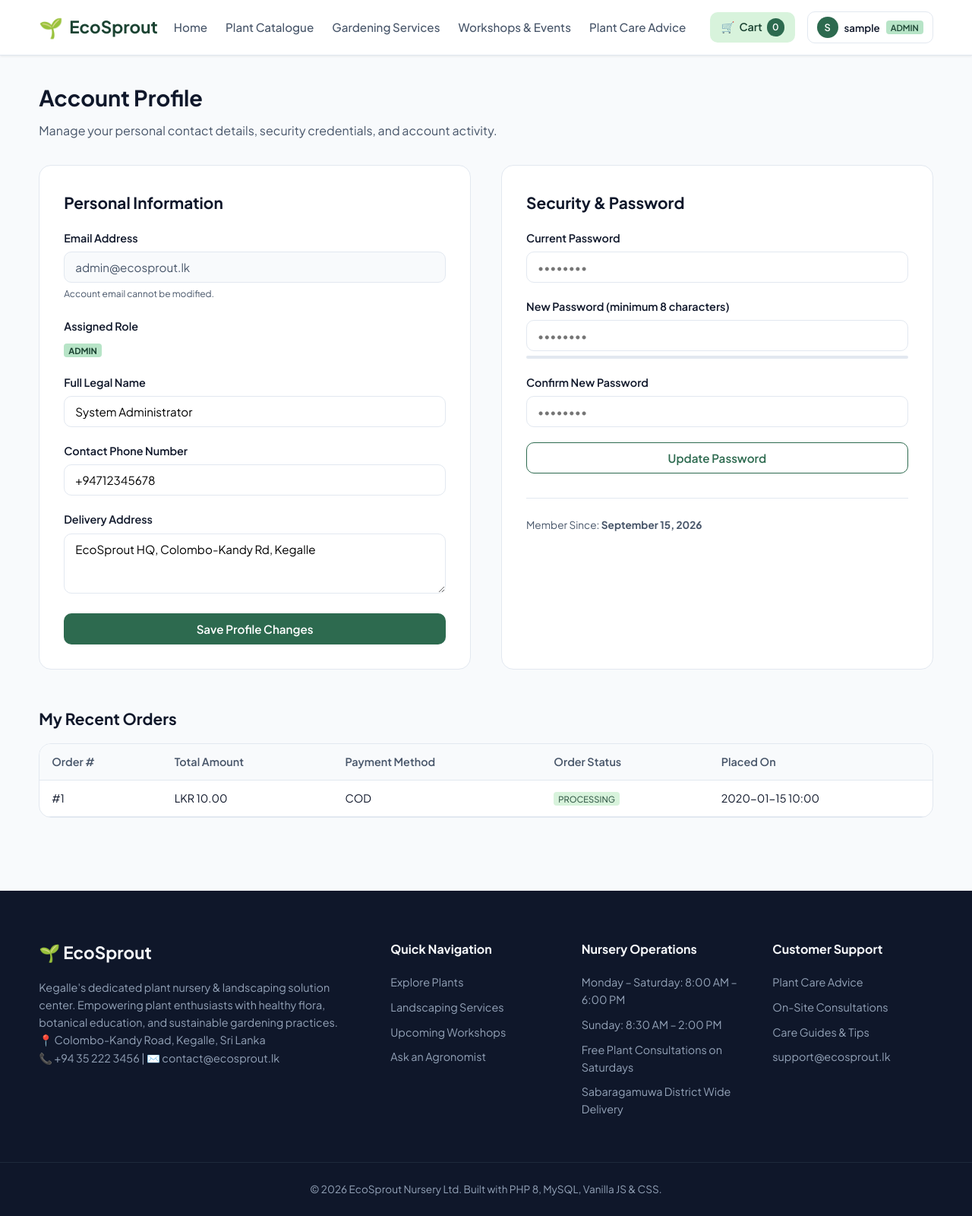
After one commit to dbssujan/ecosprout, a PHP site: page /ecosprout/pages/profile.php in a window 1280 px wide. The commit adds this page. Shown: the whole page at 76% size. Run offline with PHP 8.4, Linux system fonts and the light colour scheme; a user stored in the database is signed in; data comes from the database, SQL or seed files in the repository; tables that the repository leaves empty hold one stand-in row (values such as "Sample post").

Commit message:
Enhance profile management with secure password change and user information update features

```diff
--- a/assets/js/auth.js
+++ b/assets/js/auth.js
@@ -1,109 +1,147 @@
 /**
- * Authentication and Form Validation (Vanilla JS)
+ * Authentication and Form Validation
  * Handles live password strength scoring and matching confirmation
  */
 document.addEventListener('DOMContentLoaded', () => {
-    const pw = document.getElementById('regPassword');
-    const confirmPw = document.getElementById('regConfirmPassword');
-    const strengthMeter = document.getElementById('pwStrengthMeter');
-    const strengthLabel = document.getElementById('pwStrengthLabel');
-    const matchMsg = document.getElementById('pwMatchMsg');
-    const form = pw ? pw.closest('form') : null;
+    function setupPasswordValidation(options) {
+        const pw = document.getElementById(options.pwId);
+        const confirmPw = document.getElementById(options.confirmId);
+        const meter = document.getElementById(options.meterId);
+        const label = document.getElementById(options.labelId);
+        const matchMsg = document.getElementById(options.matchMsgId);
+        const form = document.getElementById(options.formId) || (pw ? pw.closest('form') : null);
 
+        // If elements aren't on this page, exit gracefully
         if (!pw || !confirmPw) return;
 
-    // Evaluates password strength on a scale of 0 to 4
-    function calculateStrength(password) {
-        let score = 0;
-        if (password.length >= 8) score++;
-        if (/[A-Z]/.test(password)) score++;
-        if (/[0-9]/.test(password)) score++;
-        if (/[^A-Za-z0-9]/.test(password)) score++;
-        return score;
-    }
+        function checkStrength() {
+            const val = pw.value;
+            if (!meter || !label) return 0;
 
-    // Updates live strength meter bar and text
-    function updateStrength() {
-        const val = pw.value;
-        const score = calculateStrength(val);
-
-        if (!val) {
-            if (strengthMeter) strengthMeter.style.width = '0%';
-            if (strengthLabel) strengthLabel.textContent = '';
+            if (!val || val.length === 0) {
+                meter.style.width = '0%';
+                label.textContent = '';
                 return 0;
             }
 
-        const levels = [
-            { width: '25%', color: 'var(--danger)', text: 'Weak (needs 8+ Charactrer, numbers, symbols)' },
-            { width: '50%', color: 'var(--warning)', text: 'Fair (add numbers or uppercase)' },
-            { width: '75%', color: 'var(--accent-orange, #f59e0b)', text: 'Good' },
-            { width: '100%', color: 'var(--success)', text: 'Strong password' }
-        ];
+            const hasMinLength = val.length >= 8;
+            const hasUpper = /[A-Z]/.test(val);
+            const hasLower = /[a-z]/.test(val);
+            const hasSymbol = /[^A-Za-z0-9]/.test(val);
+            const isOnlyDigits = /^\d+$/.test(val);
+            const isOnlyLetters = /^[a-zA-Z]+$/.test(val);
 
-        const current = levels[Math.max(0, score - 1)];
-
-        if (strengthMeter) {
-            strengthMeter.style.width = current.width;
-            strengthMeter.style.backgroundColor = current.color;
+            // Rule 1: STRICT WEAK (All digits, all letters, or under 8 chars)
+            if (isOnlyDigits || isOnlyLetters || !hasMinLength) {
+                meter.style.width = '25%';
+                meter.style.backgroundColor = '#dc2626'; // Red
+                if (isOnlyDigits) {
+                    label.textContent = 'Weak: Cannot be only numbers (must include letters)';
+                } else if (isOnlyLetters) {
+                    label.textContent = 'Weak: Cannot be only letters (must include numbers)';
+                } else {
+                    label.textContent = `Too short (${val.length}/8 characters minimum)`;
+                }
+                label.style.color = '#dc2626';
+                return 1;
             }
 
-        if (strengthLabel) {
-            strengthLabel.textContent = current.text;
-            strengthLabel.style.color = current.color;
+            // Rule 2: Meets base criteria (8+ chars, mix of letters and numbers)
+            let score = 2;
+            if (hasUpper && hasLower) score++;
+            if (hasSymbol) score++;
+            if (val.length >= 12) score++;
+
+            if (score === 2) {
+                meter.style.width = '50%';
+                meter.style.backgroundColor = '#f59e0b'; // Amber
+                label.textContent = 'Fair: Add uppercase letters or symbols';
+                label.style.color = '#f59e0b';
+                return 2;
+            } else if (score === 3) {
+                meter.style.width = '75%';
+                meter.style.backgroundColor = '#d97706'; // Orange
+                label.textContent = 'Good: Mix symbols (!@#$) for maximum security';
+                label.style.color = '#d97706';
+                return 3;
+            } else {
+                meter.style.width = '100%';
+                meter.style.backgroundColor = '#16a34a'; // Green
+                label.textContent = 'Strong password ✓';
+                label.style.color = '#16a34a';
+                return 4;
+            }
         }
 
-        return score;
-    }
+        function checkMatch() {
+            if (!matchMsg) return false;
 
-    // Checks whether both password fields match
-    function checkMatch() {
             if (!confirmPw.value) {
-            if (matchMsg) matchMsg.style.display = 'none';
+                matchMsg.style.display = 'none';
                 return false;
             }
 
             if (pw.value === confirmPw.value) {
-            if (matchMsg) {
                 matchMsg.style.display = 'block';
-                matchMsg.style.color = 'var(--success)';
+                matchMsg.style.color = '#16a34a';
                 matchMsg.textContent = '✓ Passwords match';
-            }
                 return true;
             } else {
-            if (matchMsg) {
                 matchMsg.style.display = 'block';
-                matchMsg.style.color = 'var(--danger)';
+                matchMsg.style.color = '#dc2626';
                 matchMsg.textContent = '✗ Passwords do not match';
-            }
                 return false;
             }
         }
 
         pw.addEventListener('input', () => {
-        updateStrength();
+            checkStrength();
             if (confirmPw.value) checkMatch();
         });
 
         confirmPw.addEventListener('input', checkMatch);
 
-    // Form submission guard
+        // Submit Blocker: Enforce both rules before form leaves the browser
         if (form) {
             form.addEventListener('submit', (e) => {
-            const score = updateStrength();
-            const matches = checkMatch();
+                const val = pw.value;
+                const isOnlyDigits = /^\d+$/.test(val);
+                const isOnlyLetters = /^[a-zA-Z]+$/.test(val);
 
-            if (pw.value.length < 8) {
+                if (val.length < 8 || isOnlyDigits || isOnlyLetters) {
                     e.preventDefault();
-                alert('Password must be at least 8 characters long.');
+                    alert('Password must be at least 8 characters long and contain both letters and numbers.');
                     pw.focus();
                     return;
                 }
 
-            if (!matches) {
+                if (!checkMatch()) {
                     e.preventDefault();
                     alert('Passwords do not match.');
                     confirmPw.focus();
+                    return;
                 }
             });
         }
+    }
+
+    // 1. Automatically binds to Registration Page (if on register.php)
+    setupPasswordValidation({
+        pwId: 'regPassword',
+        confirmId: 'regConfirmPassword',
+        meterId: 'pwStrengthMeter',
+        labelId: 'pwStrengthLabel',
+        matchMsgId: 'pwMatchMsg',
+        formId: null // uses closest form
     });
+
+    // 2. Automatically binds to Profile Page (if on profile.php)
+    setupPasswordValidation({
+        pwId: 'profileNewPassword',
+        confirmId: 'profileConfirmPassword',
+        meterId: 'profileStrengthMeter',
+        labelId: 'profileStrengthLabel',
+        matchMsgId: 'profileMatchMsg',
+        formId: 'profilePwForm'
+    });
+});
--- a/includes/navbar.php
+++ b/includes/navbar.php
@@ -39,6 +39,7 @@ $cartCount = isset($_SESSION['cart']) ? array_sum($_SESSION['cart']) : 0;
                             <span class="role-pill"><?= htmlspecialchars($currentUser['role']) ?></span>
                         </button>
                         <div class="dropdown-menu" id="userDropdownMenu">
+                            <a href="<?= APP_URL ?>/pages/profile.php">My Profile</a>
                             <?php if (has_role(['admin'])): ?>
                                 <a href="<?= APP_URL ?>/pages/admin_dashboard.php">Admin Dashboard</a>
                             <?php endif; ?>
--- /dev/null
+++ b/pages/profile.php
@@ -0,0 +1,256 @@
+<?php
+$pageTitle = 'My Profile';
+$extraScript = 'auth.js?v=' . time();
+require_once __DIR__ . '/../includes/header.php';
+require_login();
+
+$user = current_user();
+$pdo = Database::getConnection();
+
+$profileMsg = '';
+$profileError = '';
+$pwMsg = '';
+$pwError = '';
+
+// 1. Handle Profile Information Update
+if ($_SERVER['REQUEST_METHOD'] === 'POST' && isset($_POST['update_profile'])) {
+    $csrf = $_POST['csrf_token'] ?? '';
+    if (!verify_csrf_token($csrf)) {
+        $profileError = 'Invalid security token. Please try again.';
+    } else {
+        $fullName = sanitize($_POST['full_name'] ?? '');
+        $phone = sanitize($_POST['phone'] ?? '');
+        $address = sanitize($_POST['address'] ?? '');
+
+        if (empty($fullName)) {
+            $profileError = 'Full legal name is required.';
+        } else {
+            try {
+                $stmt = $pdo->prepare("UPDATE users SET full_name = :name, phone = :phone, address = :address WHERE id = :id");
+                $stmt->execute([
+                    ':name' => $fullName,
+                    ':phone' => $phone,
+                    ':address' => $address,
+                    ':id' => $user['id']
+                ]);
+                // Update active session name so navbar updates instantly
+                $_SESSION['user_name'] = $fullName;
+                $profileMsg = 'Profile details updated successfully.';
+            } catch (PDOException $e) {
+                $profileError = 'Failed to update profile details.';
+            }
+        }
+    }
+}
+
+// 2. Handle Secure Password Change
+if ($_SERVER['REQUEST_METHOD'] === 'POST' && isset($_POST['change_password'])) {
+    $csrf = $_POST['csrf_token'] ?? '';
+    if (!verify_csrf_token($csrf)) {
+        $pwError = 'Invalid security token. Please try again.';
+    } else {
+        $currentPw = $_POST['current_password'] ?? '';
+        $newPw = $_POST['new_password'] ?? '';
+        $confirmPw = $_POST['confirm_new_password'] ?? '';
+
+        // Fetch the currently stored hash from MySQL
+        $stmt = $pdo->prepare("SELECT password_hash FROM users WHERE id = :id LIMIT 1");
+        $stmt->execute([':id' => $user['id']]);
+        $storedHash = $stmt->fetchColumn();
+
+        if (!$storedHash || !password_verify($currentPw, $storedHash)) {
+            $pwError = 'Incorrect current password.';
+        } elseif (strlen($newPw) < 8) {
+            $pwError = 'New password must be at least 8 characters long.';
+        } elseif ($newPw !== $confirmPw) {
+            $pwError = 'New password and confirmation do not match.';
+        } else {
+            try {
+                $newHash = password_hash($newPw, PASSWORD_DEFAULT);
+                $upd = $pdo->prepare("UPDATE users SET password_hash = :hash WHERE id = :id");
+                $upd->execute([':hash' => $newHash, ':id' => $user['id']]);
+                $pwMsg = 'Password changed successfully.';
+            } catch (PDOException $e) {
+                $pwError = 'Failed to update password.';
+            }
+        }
+    }
+}
+
+// Fetch fresh user record
+$stmt = $pdo->prepare("SELECT * FROM users WHERE id = :id LIMIT 1");
+$stmt->execute([':id' => $user['id']]);
+$userData = $stmt->fetch();
+
+// Fetch customer's recent orders
+$ordersStmt = $pdo->prepare("SELECT * FROM orders WHERE user_id = :uid ORDER BY id DESC LIMIT 5");
+$ordersStmt->execute([':uid' => $user['id']]);
+$userOrders = $ordersStmt->fetchAll();
+
+$csrf = generate_csrf_token();
+?>
+
+<div class="container" style="padding-top: 2rem;">
+    <h1 class="section-title">Account Profile</h1>
+    <p class="section-subtitle">Manage your personal contact details, security credentials, and account activity.</p>
+
+    <div style="display: grid; grid-template-columns: 1fr 1fr; gap: 2.5rem; margin-bottom: 3rem;">
+
+        <!-- Profile Details Form -->
+        <div
+            style="background: var(--surface-white); border: 1px solid var(--border-color); border-radius: var(--radius-lg); padding: 2rem;">
+            <h2 style="font-size: 1.3rem; margin-bottom: 1.2rem;">Personal Information</h2>
+
+            <?php if ($profileMsg): ?>
+                <div
+                    style="background: var(--primary-subtle); color: var(--primary-dark); padding: 10px 14px; border-radius: var(--radius-sm); margin-bottom: 1rem; font-size: 0.9rem;">
+                    <?= htmlspecialchars($profileMsg) ?>
+                </div>
+            <?php endif; ?>
+
+            <?php if ($profileError): ?>
+                <div
+                    style="background: #fee2e2; color: var(--danger); padding: 10px 14px; border-radius: var(--radius-sm); margin-bottom: 1rem; font-size: 0.9rem;">
+                    <?= htmlspecialchars($profileError) ?>
+                </div>
+            <?php endif; ?>
+
+            <form method="POST" action="">
+                <input type="hidden" name="update_profile" value="1">
+                <input type="hidden" name="csrf_token" value="<?= $csrf ?>">
+
+                <div class="form-group">
+                    <label>Email Address</label>
+                    <input type="email" class="form-control" value="<?= htmlspecialchars($userData['email']) ?>"
+                        readonly style="background: var(--bg-light); color: var(--text-muted);">
+                    <small style="font-size: 0.75rem; color: var(--text-muted);">Account email cannot be
+                        modified.</small>
+                </div>
+
+                <div class="form-group">
+                    <label>Assigned Role</label>
+                    <div>
+                        <span class="role-pill"
+                            style="text-transform: uppercase; font-weight: 700;"><?= htmlspecialchars($userData['role']) ?></span>
+                    </div>
+                </div>
+
+                <div class="form-group">
+                    <label>Full Legal Name</label>
+                    <input type="text" name="full_name" class="form-control"
+                        value="<?= htmlspecialchars($userData['full_name']) ?>" required>
+                </div>
+
+                <div class="form-group">
+                    <label>Contact Phone Number</label>
+                    <input type="tel" name="phone" class="form-control"
+                        value="<?= htmlspecialchars($userData['phone'] ?? '') ?>" placeholder="+94 7X XXX XXXX">
+                </div>
+
+                <div class="form-group">
+                    <label>Delivery Address</label>
+                    <textarea name="address" class="form-control" rows="3"
+                        placeholder="Street, town, postal area..."><?= htmlspecialchars($userData['address'] ?? '') ?></textarea>
+                </div>
+
+                <button type="submit" class="btn btn-primary" style="width: 100%;">Save Profile Changes</button>
+            </form>
+        </div>
+
+        <!-- Password Change Form -->
+        <div
+            style="background: var(--surface-white); border: 1px solid var(--border-color); border-radius: var(--radius-lg); padding: 2rem;">
+            <h2 style="font-size: 1.3rem; margin-bottom: 1.2rem;">Security & Password</h2>
+
+            <?php if ($pwMsg): ?>
+                <div
+                    style="background: var(--primary-subtle); color: var(--primary-dark); padding: 10px 14px; border-radius: var(--radius-sm); margin-bottom: 1rem; font-size: 0.9rem;">
+                    <?= htmlspecialchars($pwMsg) ?>
+                </div>
+            <?php endif; ?>
+
+            <?php if ($pwError): ?>
+                <div
+                    style="background: #fee2e2; color: var(--danger); padding: 10px 14px; border-radius: var(--radius-sm); margin-bottom: 1rem; font-size: 0.9rem;">
+                    <?= htmlspecialchars($pwError) ?>
+                </div>
+            <?php endif; ?>
+
+            <form method="POST" action="">
+                <input type="hidden" name="change_password" value="1">
+                <input type="hidden" name="csrf_token" value="<?= $csrf ?>">
+
+                <div class="form-group">
+                    <label>Current Password</label>
+                    <input type="password" name="current_password" class="form-control" placeholder="••••••••" required>
+                </div>
+
+                <div class="form-group">
+                    <label>New Password (minimum 8 characters)</label>
+                    <input type="password" name="new_password" id="profileNewPassword" class="form-control"
+                        placeholder="••••••••" required>
+                    <div
+                        style="height: 4px; background: var(--border-color); border-radius: 2px; margin-top: 6px; overflow: hidden;">
+                        <div id="profileStrengthMeter" style="height: 100%; width: 0%; transition: all 0.3s ease;">
+                        </div>
+                    </div>
+                    <small id="profileStrengthLabel"
+                        style="display: block; font-size: 0.75rem; margin-top: 4px;"></small>
+                </div>
+
+                <div class="form-group">
+                    <label>Confirm New Password</label>
+                    <input type="password" name="confirm_new_password" id="profileConfirmPassword" class="form-control"
+                        placeholder="••••••••" required>
+                    <small id="profileMatchMsg" style="display: none; font-size: 0.8rem; margin-top: 4px;"></small>
+                </div>
+
+                <button type="submit" class="btn btn-secondary"
+                    style="width: 100%; border-color: var(--primary); color: var(--primary);">Update Password</button>
+            </form>
+
+            <div style="margin-top: 2rem; padding-top: 1.5rem; border-top: 1px solid var(--border-color);">
+                <div style="font-size: 0.85rem; color: var(--text-muted);">
+                    Member Since: <strong><?= date('F d, Y', strtotime($userData['created_at'])) ?></strong>
+                </div>
+            </div>
+        </div>
+
+    </div>
+
+    <!-- Recent Account Orders -->
+    <?php if (!empty($userOrders)): ?>
+        <div style="margin-bottom: 3rem;">
+            <h2 style="font-size: 1.3rem; margin-bottom: 1rem;">My Recent Orders</h2>
+            <div class="table-responsive">
+                <table class="data-table">
+                    <thead>
+                        <tr>
+                            <th>Order #</th>
+                            <th>Total Amount</th>
+                            <th>Payment Method</th>
+                            <th>Order Status</th>
+                            <th>Placed On</th>
+                        </tr>
+                    </thead>
+                    <tbody>
+                        <?php foreach ($userOrders as $ord): ?>
+                            <tr>
+                                <td>#<?= $ord['id'] ?></td>
+                                <td><?= APP_CURRENCY ?>         <?= number_format($ord['total_amount'], 2) ?></td>
+                                <td><?= strtoupper($ord['payment_method']) ?></td>
+                                <td><span class="role-pill"
+                                        style="background: var(--primary-subtle); color: var(--primary-dark);"><?= htmlspecialchars($ord['order_status']) ?></span>
+                                </td>
+                                <td><?= date('Y-m-d H:i', strtotime($ord['created_at'])) ?></td>
+                            </tr>
+                        <?php endforeach; ?>
+                    </tbody>
+                </table>
+            </div>
+        </div>
+    <?php endif; ?>
+
+</div>
+
+<?php require_once __DIR__ . '/../includes/footer.php'; ?>
```
Lines whose indentation alone changed are shown as unchanged.
